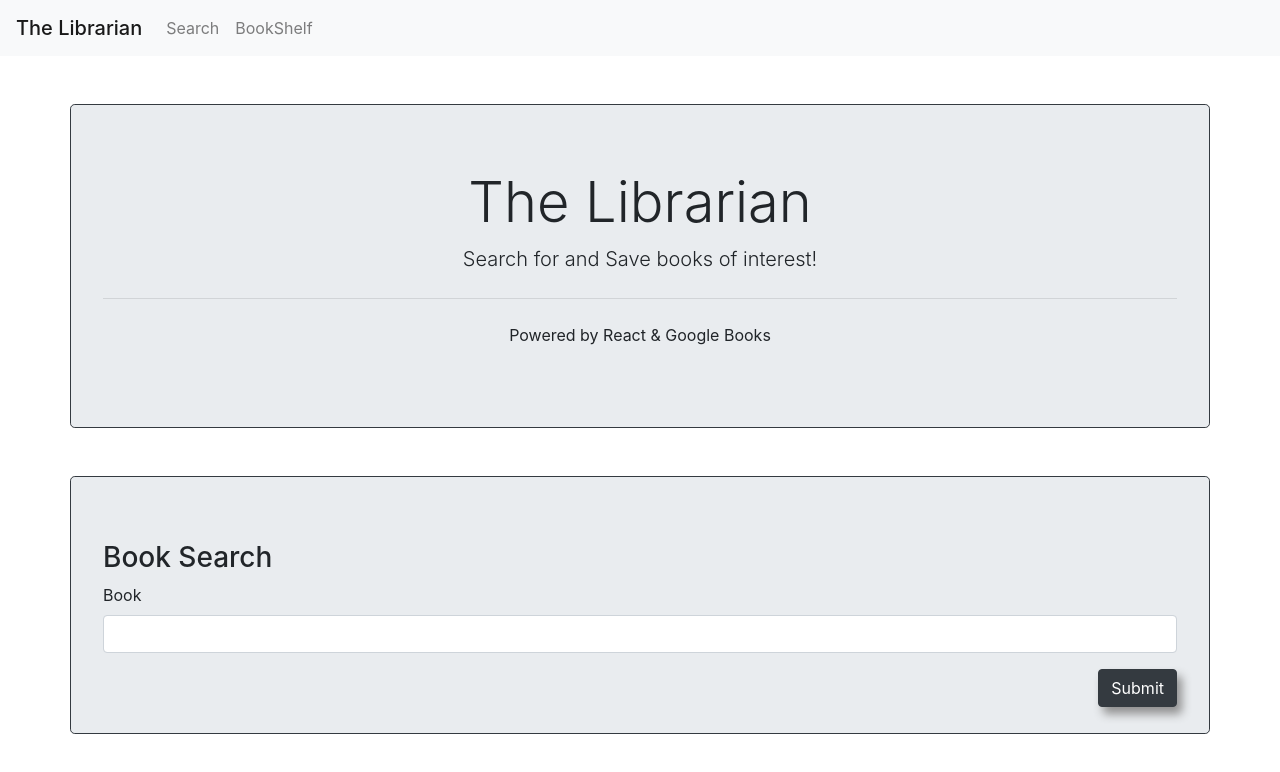
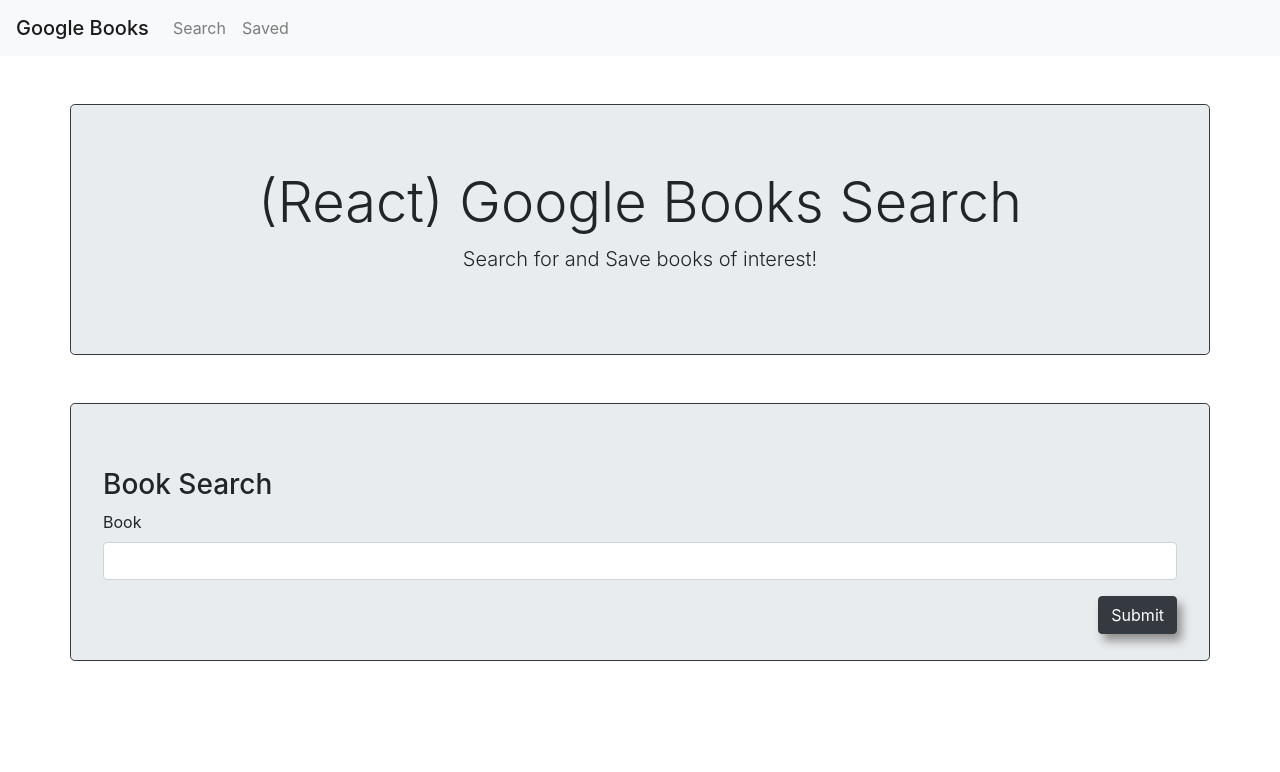
Before and after one commit to natemking/book_finder, a React (Create React App) app in the folder client/: page / in a window 1280 px wide. Shown: the top 772 px of the page. Built offline with nearby package versions, Linux system fonts and the light colour scheme.

Commit message:
Updated navbar and jumbo to reflect provided design

```diff
--- a/client/src/components/Jumbotron/index.js
+++ b/client/src/components/Jumbotron/index.js
@@ -4,15 +4,15 @@
     return (
         <section className="jumbotron container mt-5 text-center border border-dark">
             <h1 className="display-4">
-                The Librarian
+                (React) Google Books Search
             </h1>
             <p className="lead">
                 Search for and Save books of interest!
             </p>
-            <hr className="my-4" />
+            {/* <hr className="my-4" />
             <p>
                 Powered by React & Google Books
-            </p>
+            </p> */}
         </section>
     );
 }
--- a/client/src/components/Navbar/index.js
+++ b/client/src/components/Navbar/index.js
@@ -4,7 +4,7 @@
 const Navbar = () => {
     return (
         <nav className="navbar navbar-expand-lg navbar-light bg-light">
-            <span className="navbar-brand mb-0 h1">The Librarian</span>
+            <span className="navbar-brand mb-0 h1">Google Books</span>
             {/* <button className="navbar-toggler" type="button" data-toggle="collapse" data-target="#navbarSupportedContent" aria-controls="navbarSupportedContent" aria-expanded="false" aria-label="Toggle navigation">
                 <span className="navbar-toggler-icon"></span>
             </button> */}
@@ -17,7 +17,7 @@
                     </li>
                     <li className="nav-item">
                     <Link to="/saved"  className="nav-link">
-                            BookShelf
+                            Saved
                         </Link>
                     </li>
                 </ul>
```
Also changed, not shown: client/src/pages/SearchPage.js (line endings or trailing spaces).
